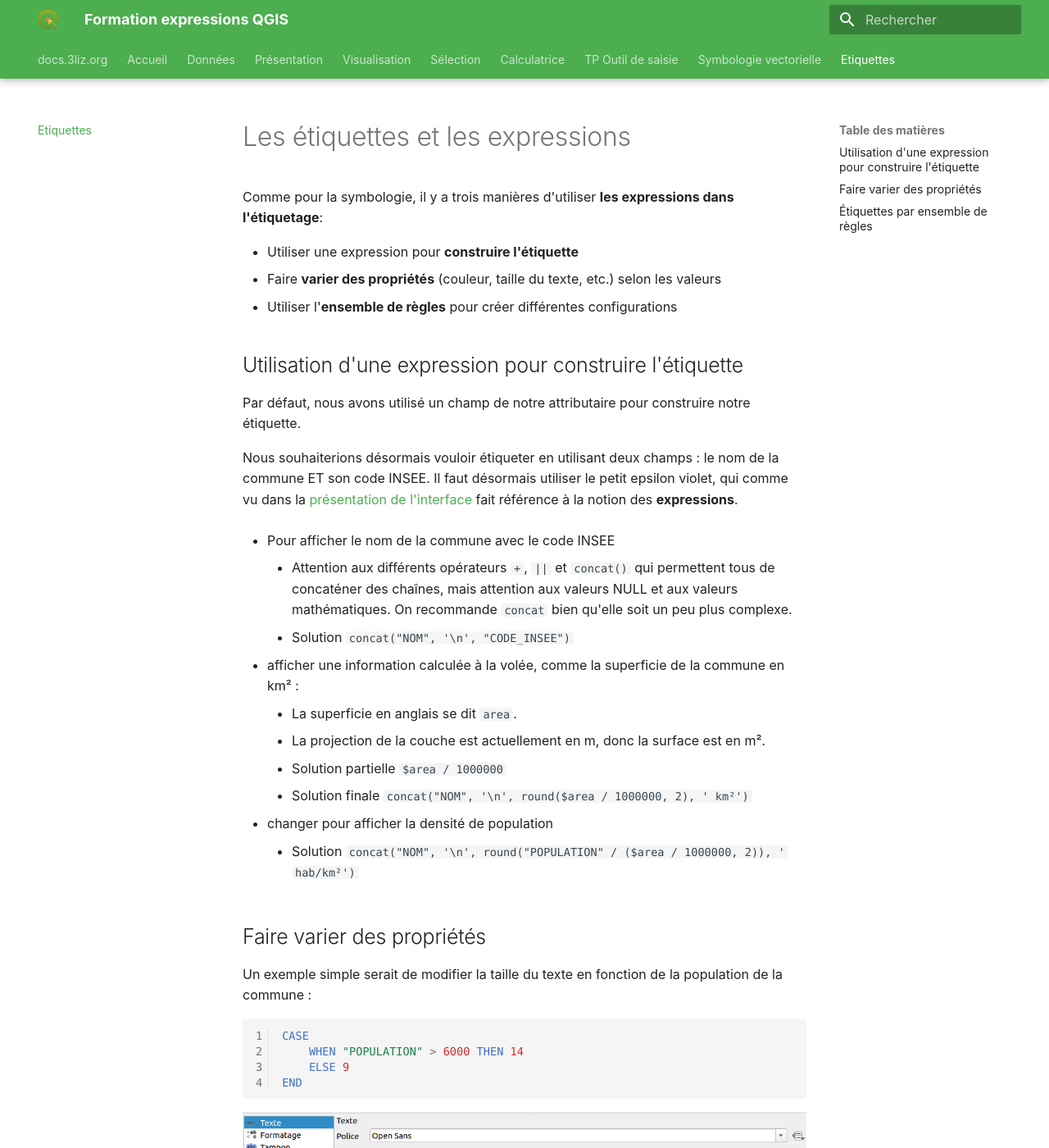
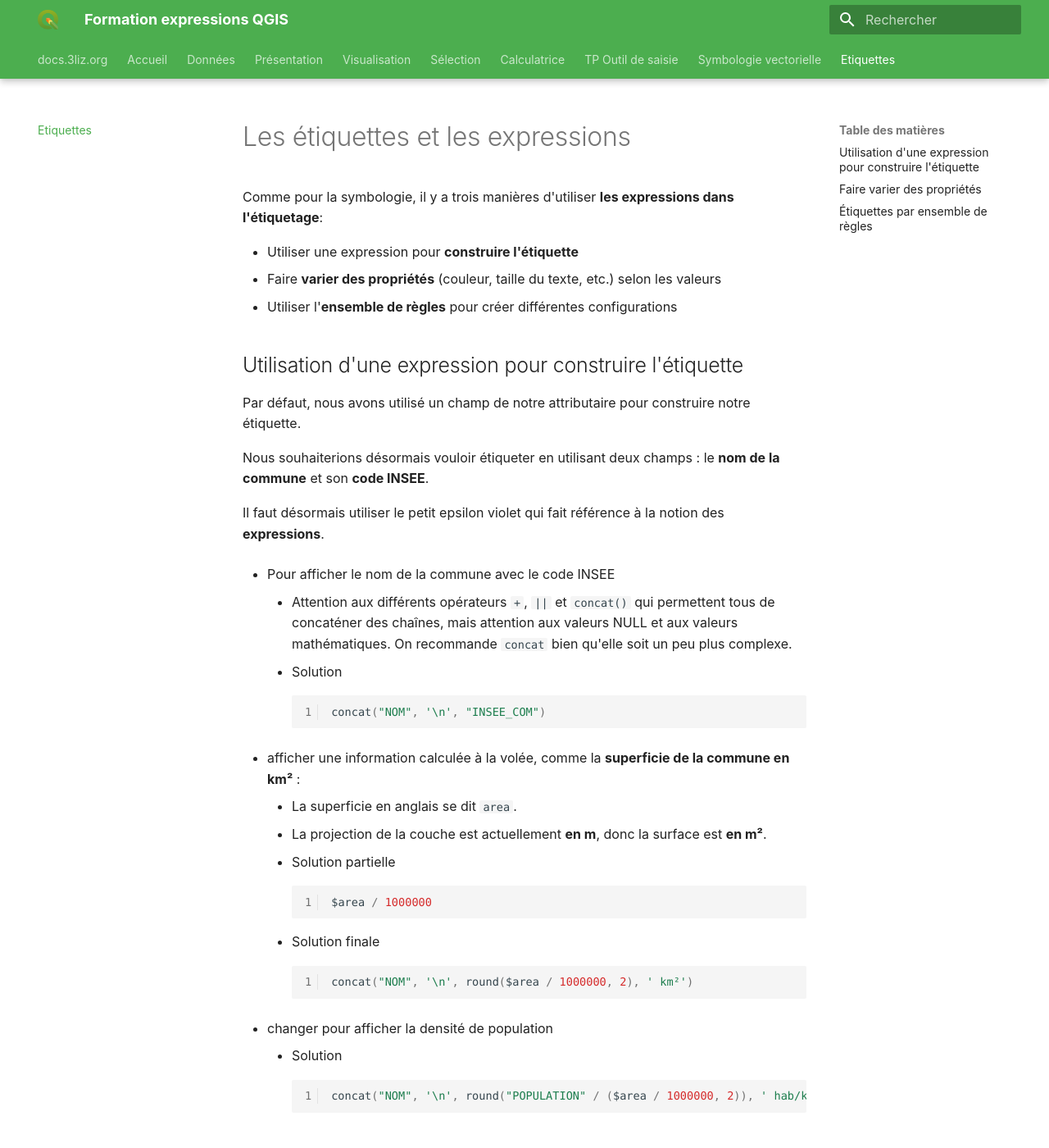
Before and after one commit to 3liz/formation-qgis-expressions, an MkDocs documentation site: the page built from docs/etiquette.md, in a window 1280 px wide and 1400 px high. Shown: the whole window at 82% size. Built offline with MkDocs 1.6.1 and Material for MkDocs 9.7.7, drawn with Linux system fonts in a browser that asks for light colours; nearby versions of some CDN libraries.

Commit message:
Etiquette - formatage

````diff
--- a/docs/etiquette.md
+++ b/docs/etiquette.md
@@ -3,30 +3,47 @@
 Comme pour la symbologie, il y a trois manières d'utiliser **les expressions dans l'étiquetage**:
 
 * Utiliser une expression pour **construire l'étiquette**
-* Faire **varier des propriétés** (couleur, taille du texte, etc.) selon les valeurs
+* Faire **varier des propriétés** (couleur, taille du texte, etc.)
+  selon les valeurs
 * Utiliser l'**ensemble de règles** pour créer différentes configurations
 
 ## Utilisation d'une expression pour construire l'étiquette
 
-Par défaut, nous avons utilisé un champ de notre attributaire pour construire notre étiquette.
+Par défaut, nous avons utilisé un champ de notre attributaire pour construire
+notre étiquette.
 
-Nous souhaiterions désormais vouloir étiqueter en utilisant deux champs : le nom de la commune ET son code INSEE.
-Il faut désormais utiliser le petit epsilon violet, qui comme vu dans la [présentation de l'interface](./interface.md)
-fait référence à la notion des **expressions**.
+Nous souhaiterions désormais vouloir étiqueter en utilisant deux champs :
+le **nom de la commune** et son **code INSEE**.
+
+Il faut désormais utiliser le petit epsilon violet qui fait référence
+à la notion des **expressions**.
 
 * Pour afficher le nom de la commune avec le code INSEE
     * Attention aux différents opérateurs `+`, `||` et `concat()` qui permettent tous de concaténer des chaînes, mais
     attention aux valeurs NULL et aux valeurs mathématiques. On recommande `concat` bien qu'elle soit un peu plus complexe.
-    * Solution `concat("NOM", '\n', "CODE_INSEE")`
+    * Solution
+      ```sql
+      concat("NOM", '\n', "INSEE_COM")
+      ```
 
-* afficher une information calculée à la volée, comme la superficie de la commune en km² :
+* afficher une information calculée à la volée, comme la **superficie de la commune en km²** :
     * La superficie en anglais se dit `area`.
-    * La projection de la couche est actuellement en m, donc la surface est en m².
-    * Solution partielle `$area / 1000000`
-    * Solution finale `concat("NOM", '\n', round($area / 1000000, 2), ' km²')`
+    * La projection de la couche est actuellement **en m**, donc
+      la surface est **en m²**.
+    * Solution partielle
+      ```sql
+      $area / 1000000
+      ```
+    * Solution finale
+      ```sql
+      concat("NOM", '\n', round($area / 1000000, 2), ' km²')
+      ```
 
 * changer pour afficher la densité de population
-    * Solution `concat("NOM", '\n', round("POPULATION" / ($area / 1000000, 2)), ' hab/km²')`
+    * Solution
+     ```sql
+     concat("NOM", '\n', round("POPULATION" / ($area / 1000000, 2)), ' hab/km²')
+     ```
 
 ## Faire varier des propriétés
 
````
